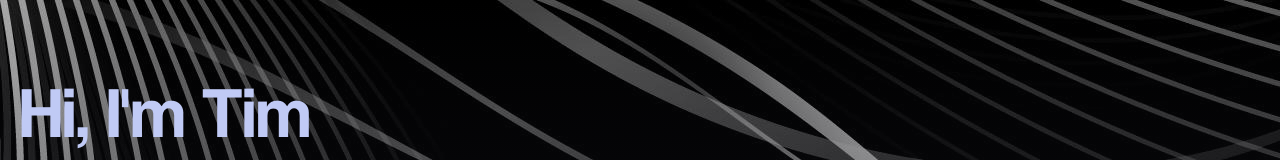
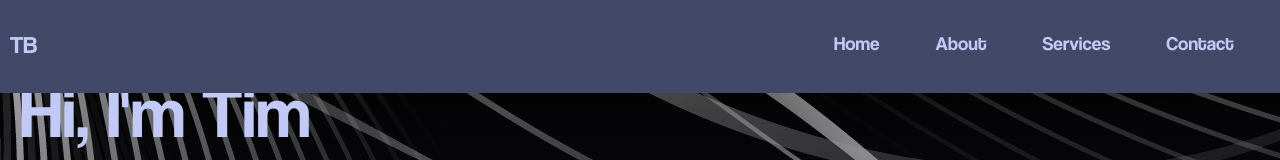
Before and after one commit to TimBek2/timbek2.github.io, a React (Vite) app: page / in a window 1280 px wide. Shown: the top 160 px of the page. Built offline with nearby package versions, Linux system fonts and the light colour scheme.

Commit message:
Create basic nav bar component and styles, add to app.tsx

```diff
--- a/src/App.tsx
+++ b/src/App.tsx
@@ -1,4 +1,5 @@
 import './App.css'
+import Navigation from './components/navigation';
 import Hero from './components/hero'
 import About from './components/about'
 import SkillLogos from './components/skillLogos';
@@ -8,6 +9,7 @@ import Contact from './components/contact';
 function App() {
   return (
     <>
+      <Navigation />
       <div className='bg-wrapper'>
         <Hero />
         <About />
--- /dev/null
+++ b/src/components/navigation/index.tsx
@@ -0,0 +1,17 @@
+import './style.css';
+
+const Navigation = () => {
+  return (
+    <nav className="navigation">
+      <h3 className="nav-title"><a className="nav-logo" href="timbek2.github.io">TB</a></h3>
+      <ul className='nav-links'>
+        <li className='nav-link'><a href="#home">Home</a></li>
+        <li className='nav-link'><a href="#about">About</a></li>
+        <li className='nav-link'><a href="#services">Services</a></li>
+        <li className='nav-link'><a href="#contact">Contact</a></li>
+      </ul>
+    </nav>
+  );
+}
+
+export default Navigation;
--- /dev/null
+++ b/src/components/navigation/style.css
@@ -0,0 +1,39 @@
+.navigation {
+  background-color: #414868;
+  color: white;
+  padding: 10px;
+  position: fixed;
+  top: 0;
+  width: 100%;
+  z-index: 10;
+  display: flex;
+  justify-content: space-between;
+  align-items: center;
+
+  .nav-logo {
+    color: var(--text);
+    text-decoration: none;
+    cursor: pointer;
+    font-size: 1.5rem;
+  }
+
+  .nav-links {
+    display: flex;
+    justify-content: space-evenly;
+    list-style-type: none;
+    min-width: 40%;
+
+    .nav-link {
+      a {
+        color: var(--text);
+        text-decoration: none;
+        font-size: 1.2rem;
+        transition: color 0.3s;
+
+        &:hover {
+          color: var(--link-hover);
+        }
+      }
+    }
+  }
+}
```
